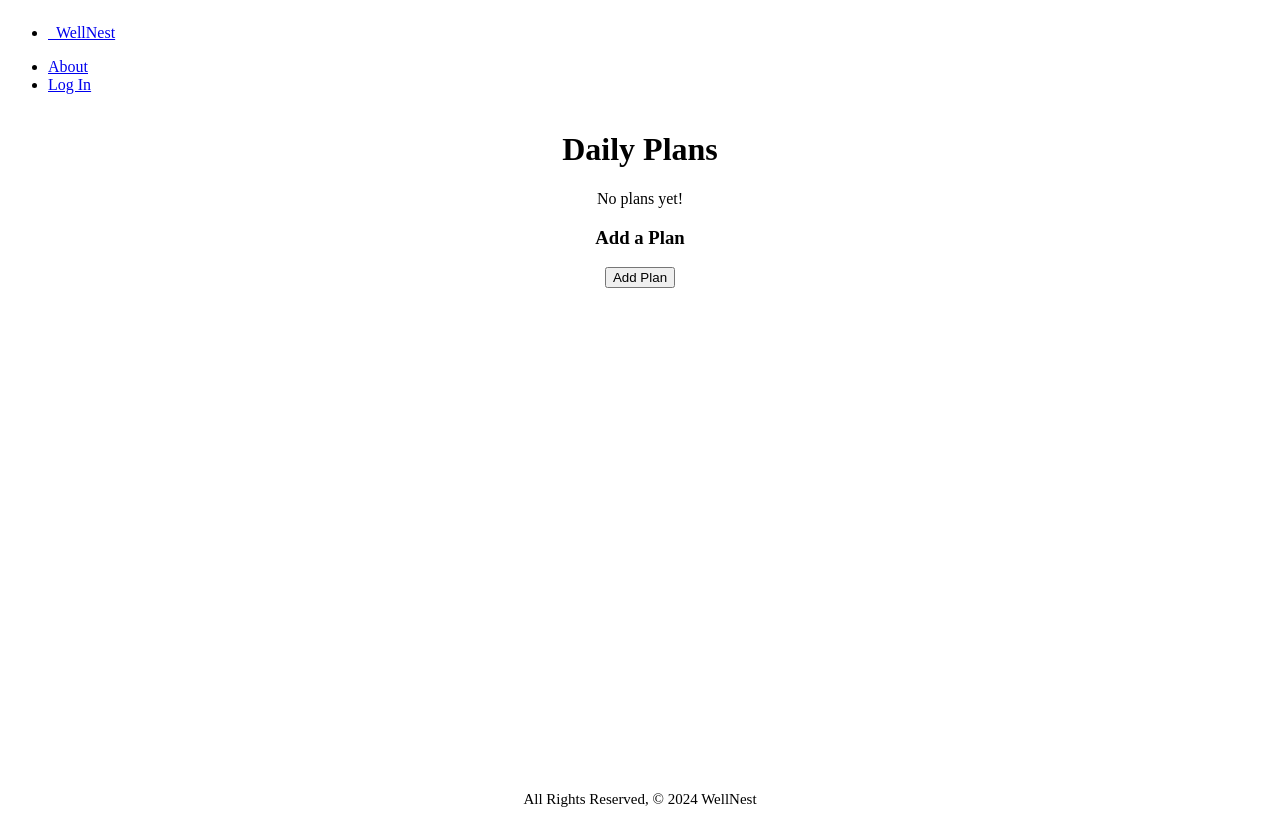
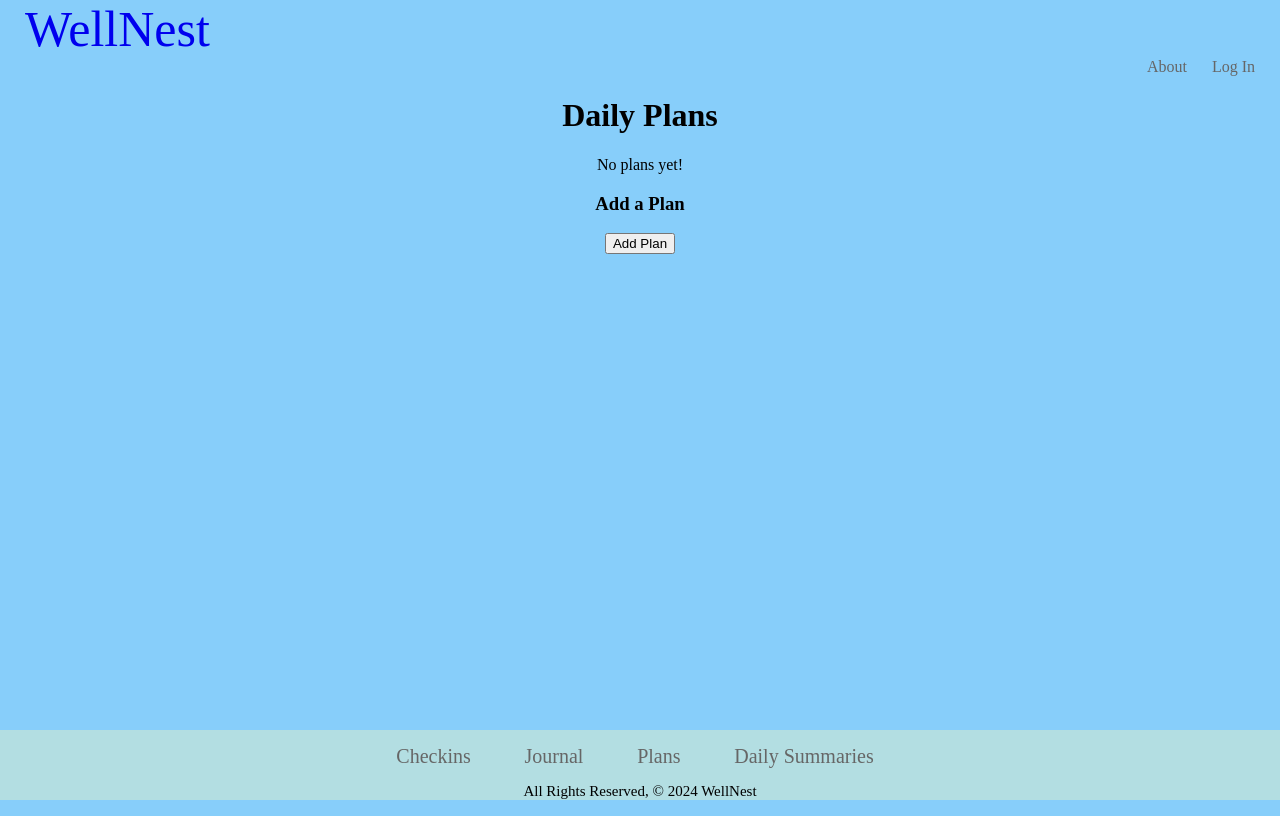
Before and after one commit to LGsusM69/wellNest, a Django app: page /plans/ in a window 1280 px wide. Run offline with Django 3.2, Linux system fonts and the light colour scheme.

Commit message:
add style to base file

```diff
--- a/main_app/static/CSS/style.css
+++ b/main_app/static/CSS/style.css
@@ -1,40 +1,78 @@
 body {
   display: flex;
+  flex-direction: column;
   min-height: 100vh;
-  flex-direction: column;
+  background-color: lightskyblue;
+  margin: 0;
 }
 
-main {
-  flex: 1 0 auto;
-  text-align: center;
-
+.nav-wrapper ul.right {
+  display: flex;
+  justify-content: flex-end;
 }
 
-footer.page-footer {
-  width: auto;
-  padding-top: 0;
-  font-size: 15px;
+.nav-wrapper ul {
+  list-style: none;
+  padding: 0;
+  margin: 0;
+}
+
+.nav-wrapper ul.right li {
+  display: flex;
+  justify-content: flex-end;
+  margin-right: 10px;
+}
+
+.nav-wrapper ul.right li a {
+  text-decoration: none;
+}
+
+
+main {
+  flex: 1;
   text-align: center;
 }
-.footer-links li{
+
+
+footer.page-footer {
+  font-size: 15px;
+  background-color: #b3dee2;
+  text-align: center;
+  margin-top: auto;
+}
+
+.footer-links li {
   display: inline-block;
   margin-right: 50px;
   font-size: 20px;
+}
+
+.footer-links li a {
+  color: #666666;
   text-decoration: none;
 }
 
-.footer-links li a {
-  color: white;
-}
-
 .footer-links li a:hover {
-  color: lightblue;
+  color: #999999;
 }
 
 .left-brand-logo {
-font-size: 30px;
+  display: flex;
+  justify-content: left;
+  font-size: 50px;
+  text-align: left;
+  text-decoration: none;
+  list-style: none;
+}
+
+.nav-wrapper ul.right li a.about-link,
+.nav-wrapper ul.right li a.login-link {
+  color:#666666 ;
+  margin-right: 15px;
+  text-decoration: none;
+}
+.nav-wrapper ul.right li a.about-link:hover,
+.nav-wrapper ul.right li a.login-link:hover {
+  color: #999999;
 
 }
- .login-link{
-  font-size: 20px;
-}
--- a/main_app/templates/base.html
+++ b/main_app/templates/base.html
@@ -6,7 +6,7 @@
     <meta name="viewport" content="width=device-width, initial-scale=1.0" />
     <meta http-equiv="X-UA-Compatible" content="ie=edge" />
     <title>WellNest</title>
-    <link rel="stylesheet" type="text/css" href="{% static 'css/style.css' %}" />
+    <link rel="stylesheet" type="text/css" href="{% static 'CSS/style.css' %}" />
   </head>
   <body>
     <header class="navbar-fixed">
@@ -14,16 +14,16 @@
         <div class="nav-wrapper">
           <ul>
             <li>
-              <a href="/" class="left brand-logo">&nbsp;&nbsp;WellNest</a>
+              <a href="/" class="left-brand-logo">&nbsp;&nbsp;WellNest</a>
             </li>
           </ul>
           <ul class="right">
-            <li><a href="/about">About</a></li>
+            <li><a href="/about" class="about-link">About</a></li>
             {% if user.is_authenticated %}
             <li><a href="{% url 'logout' %}">Log Out</a></li>
             <!-- FIGURE OUT HOW TO MAKE BOTTOM NAV THE IF -->
             {% else %}
-            <li><a href="{% url 'login' %}">Log In</a></li>
+            <li><a href="{% url 'login' %}" class="login-link">Log In</a></li>
             {% endif %}
           </ul>
         </div>
@@ -33,8 +33,7 @@
     <footer class="page-footer">
       <div class="footer-links">
         <ul>
-          <li><a href="/dash">Dash</a></li>
-          <li><a href="/checkins">Check-ins</a></li>
+          <li><a href="/checkins">Checkins</a></li>
           <li><a href="/journal">Journal</a></li>
           <li><a href="/plans">Plans</a></li>
           <li><a href="/dailysummaries">Daily Summaries</a></li>
--- a/main_app/urls.py
+++ b/main_app/urls.py
@@ -4,7 +4,6 @@ from . import views
 
 urlpatterns = [
     path('', views.home, name='home'),
-    path('dashboard/', views.dashboard, name='dashboard'), #confirm what 'dash' on wireframe is for or update to 'home'
     path('checkins/', views.checkins, name='checkins'),
     path('journal/', views.journal, name='journal'),
     path('plans/', views.plans, name='plans'),
--- a/main_app/views.py
+++ b/main_app/views.py
@@ -8,18 +8,10 @@ from .models import Journal, DailyCheckIn, Plans
 
 
 def home(request):
-    if request.method == 'POST':
-        mood_form = MoodCheckForm(request.POST)
     return render(request, 'home.html')
 
-def dashboard(request):
-    return render(request, 'features/dashboard.html')
-
 def checkins(request):
-
-    return render(request, 'features/checkins.html', {
-        'mood_form': MoodCheckForm()
-    })
+    return render(request, 'features/checkins.html')
 
 def journal(request):
     current_date = date.today()
```
